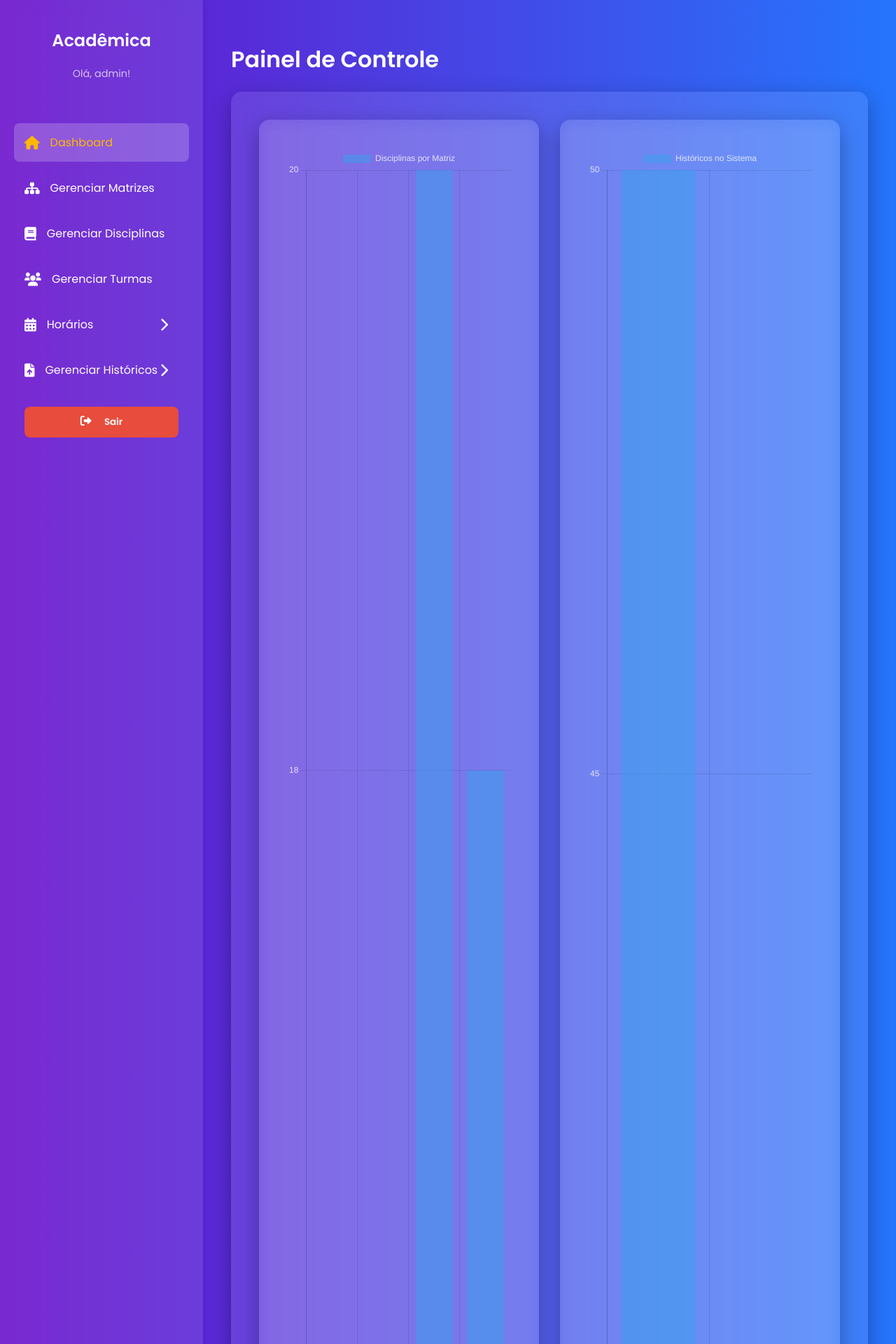
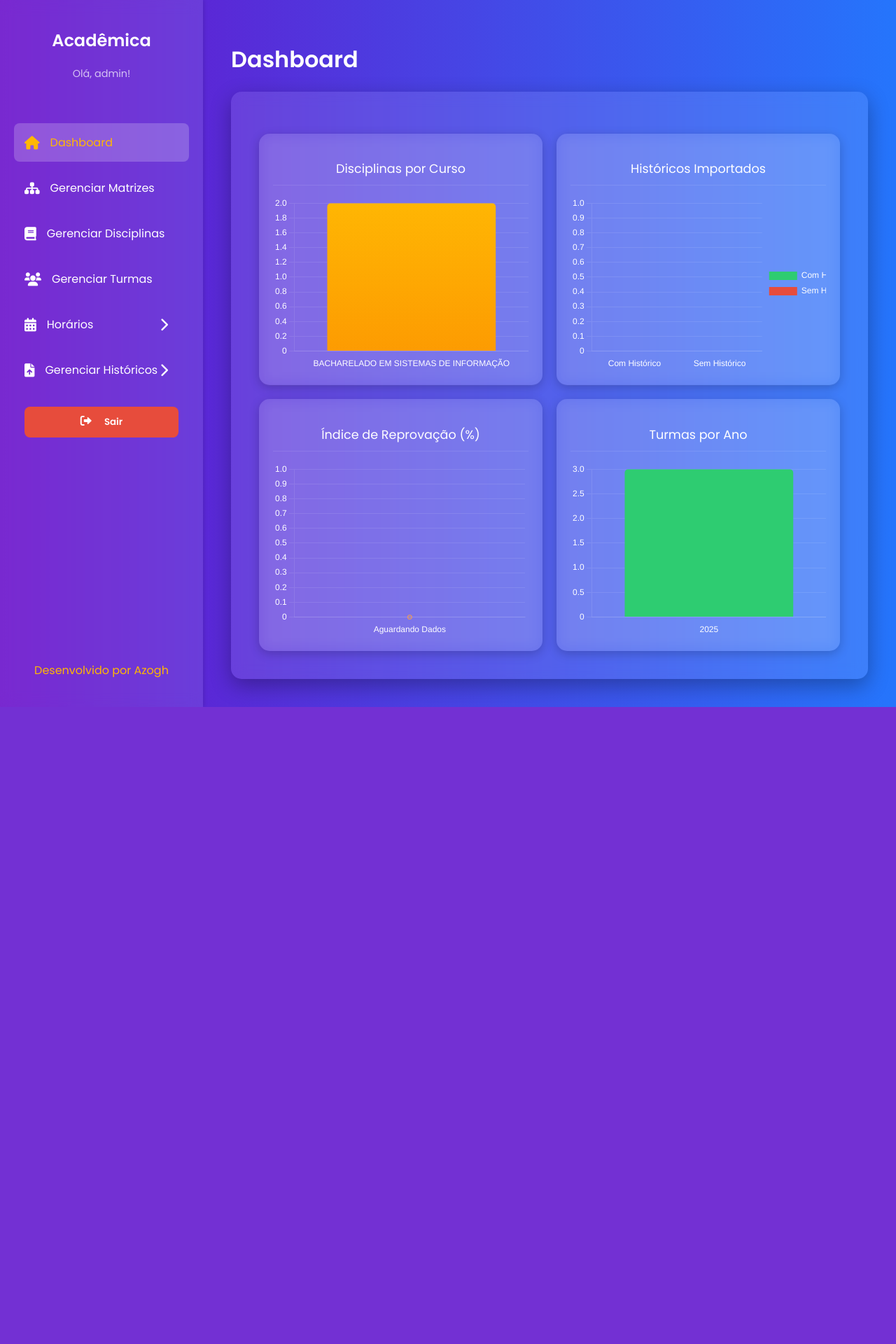
Before and after one commit to Azogh/academica-tcc, a Django app: page /painel/ in a window 1280 px wide. Shown: the top 1920 px of the page at 70% size. After the commit the page ends 1010 px from the top, so only its background shows below. Run offline with Django 5.2, Linux system fonts and the light colour scheme; a user stored in the database is signed in; data comes from the database, SQL or seed files in the repository; both versions use the stored data as it was after the commit.

Commit message:
Conecta dashboard a dados reais do banco e corrige bug de altura nos gráficos (Chart.js)

```diff
--- a/core/templates/core/painel.html
+++ b/core/templates/core/painel.html
@@ -1,76 +1,174 @@
 {% extends 'core/base.html' %}
 
 {% block title %}Painel de Controle{% endblock %}
-{% block page_title %}Painel de Controle{% endblock %}
+{% block page_title %}Dashboard{% endblock %}
 
 {% block content %}
-    <div style="display: grid; grid-template-columns: repeat(auto-fit, minmax(300px, 1fr)); gap: 30px;">
-        <div class="content-card">
+<style>
+    /* Grid de 2 colunas */
+    .dashboard-grid {
+        display: grid;
+        grid-template-columns: repeat(auto-fit, minmax(400px, 1fr));
+        gap: 20px;
+        margin-top: 20px;
+    }
+
+    .chart-card {
+        background-color: rgba(255, 255, 255, 0.1);
+        backdrop-filter: blur(10px);
+        border-radius: 15px;
+        padding: 20px;
+        box-shadow: 0 4px 15px rgba(0, 0, 0, 0.2);
+        display: flex;
+        flex-direction: column;
+    }
+
+    .chart-card h3 {
+        font-size: 1.1em;
+        margin-bottom: 15px;
+        color: #fff;
+        font-weight: 500;
+        text-align: center;
+        border-bottom: 1px solid rgba(255,255,255,0.1);
+        padding-bottom: 10px;
+    }
+
+    /* CORREÇÃO DO TAMANHO: Altura fixa para o gráfico não estourar */
+    .chart-container {
+        position: relative;
+        height: 250px;
+        width: 100%;
+    }
+</style>
+
+<div class="dashboard-grid">
+
+    <div class="chart-card">
+        <h3>Disciplinas por Curso</h3>
+        <div class="chart-container">
             <canvas id="disciplinasChart"></canvas>
-            <h3 style="text-align: center; margin-top: 15px;">Disciplinas por Matriz Curricular</h3>
         </div>
-        <div class="content-card">
+    </div>
+
+    <div class="chart-card">
+        <h3>Históricos Importados</h3>
+        <div class="chart-container">
             <canvas id="historicosChart"></canvas>
-            <h3 style="text-align: center; margin-top: 15px;">Históricos no Sistema</h3>
         </div>
-        <div class="content-card">
+    </div>
+
+    <div class="chart-card">
+        <h3>Índice de Reprovação (%)</h3>
+        <div class="chart-container">
             <canvas id="reprovacaoChart"></canvas>
-            <h3 style="text-align: center; margin-top: 15px;">Índice de Reprovação</h3>
         </div>
-        <div class="content-card">
+    </div>
+
+    <div class="chart-card">
+        <h3>Turmas por Ano</h3>
+        <div class="chart-container">
             <canvas id="rematriculasChart"></canvas>
-            <h3 style="text-align: center; margin-top: 15px;">Status de Rematrículas</h3>
+        </div>
     </div>
 </div>
 
 <script src="https://cdn.jsdelivr.net/npm/chart.js"></script>
 <script>
     document.addEventListener('DOMContentLoaded', function() {
-            // Requisição para buscar os dados dos gráficos
+        // Configuração Global (Texto Branco)
+        Chart.defaults.color = '#fff';
+        Chart.defaults.borderColor = 'rgba(255, 255, 255, 0.1)';
+
+        function createGradient(ctx, colorStart, colorEnd) {
+            const gradient = ctx.createLinearGradient(0, 0, 0, 400);
+            gradient.addColorStop(0, colorStart);
+            gradient.addColorStop(1, colorEnd);
+            return gradient;
+        }
+
         fetch('/chart-data/')
             .then(response => response.json())
             .then(data => {
-                    const chartOptions = {
+
+                const commonOptions = {
                     responsive: true,
-                        maintainAspectRatio: false,
+                    maintainAspectRatio: false, // Funciona graças ao .chart-container com height fixa
+                    plugins: { legend: { display: false } },
                     scales: {
-                            y: {
-                                beginAtZero: true,
-                                ticks: { color: 'rgba(255, 255, 255, 0.8)' }
-                            },
-                            x: {
-                                ticks: { color: 'rgba(255, 255, 255, 0.8)' }
-                            }
-                        },
-                        plugins: {
-                            legend: {
-                                labels: { color: 'rgba(255, 255, 255, 0.8)' }
-                            }
+                        y: { beginAtZero: true, grid: { color: 'rgba(255, 255, 255, 0.1)' } },
+                        x: { grid: { display: false } }
                     }
                 };
 
-                    new Chart(document.getElementById('disciplinasChart'), {
+                // 1. Disciplinas
+                const ctx1 = document.getElementById('disciplinasChart').getContext('2d');
+                new Chart(ctx1, {
                     type: 'bar',
-                        data: data.disciplinas,
-                        options: chartOptions
+                    data: {
+                        labels: data.disciplinas.labels,
+                        datasets: [{
+                            label: 'Qtd',
+                            data: data.disciplinas.datasets[0].data,
+                            backgroundColor: createGradient(ctx1, '#ffb703', '#fb8500'),
+                            borderRadius: 5
+                        }]
+                    },
+                    options: commonOptions
                 });
-                    new Chart(document.getElementById('historicosChart'), {
+
+                // 2. Históricos (Rosquinha)
+                const ctx2 = document.getElementById('historicosChart').getContext('2d');
+                new Chart(ctx2, {
+                    type: 'doughnut',
+                    data: {
+                        labels: data.historicos.labels,
+                        datasets: [{
+                            data: data.historicos.datasets[0].data,
+                            backgroundColor: ['#2ecc71', '#e74c3c'],
+                            borderWidth: 0
+                        }]
+                    },
+                    options: {
+                        ...commonOptions,
+                        plugins: { legend: { position: 'right' } }
+                    }
+                });
+
+                // 3. Reprovação (Linha)
+                const ctx3 = document.getElementById('reprovacaoChart').getContext('2d');
+                new Chart(ctx3, {
+                    type: 'line',
+                    data: {
+                        labels: data.reprovacao.labels,
+                        datasets: [{
+                            label: '% Reprovação',
+                            data: data.reprovacao.datasets[0].data,
+                            borderColor: '#ff9f43',
+                            backgroundColor: 'rgba(255, 159, 67, 0.2)',
+                            fill: true,
+                            tension: 0.4
+                        }]
+                    },
+                    options: commonOptions
+                });
+
+                // 4. Turmas
+                const ctx4 = document.getElementById('rematriculasChart').getContext('2d');
+                new Chart(ctx4, {
                     type: 'bar',
-                        data: data.historicos,
-                        options: chartOptions
-                    });
-                    new Chart(document.getElementById('reprovacaoChart'), {
-                        type: 'bar',
-                        data: data.reprovacao,
-                        options: chartOptions
-                    });
-                    new Chart(document.getElementById('rematriculasChart'), {
-                        type: 'bar',
-                        data: data.rematriculas,
-                        options: chartOptions
+                    data: {
+                        labels: data.rematriculas.labels,
+                        datasets: [{
+                            label: 'Turmas',
+                            data: data.rematriculas.datasets[0].data,
+                            backgroundColor: '#2ecc71',
+                            borderRadius: 5
+                        }]
+                    },
+                    options: commonOptions
                 });
             })
-                .catch(error => console.error('Erro ao buscar dados dos gráficos:', error));
+            .catch(error => console.error('Erro ao buscar dados:', error));
     });
 </script>
 {% endblock %}
--- a/core/views.py
+++ b/core/views.py
@@ -330,25 +330,63 @@
         'cursos': cursos,
         'anos': anos_turma
     })
-
 @login_required
 def chart_data_view(request):
+    """
+    Retorna dados REAIS do banco de dados para os gráficos.
+    """
+
+    # ---------------------------------------------------------
+    # 1. GRÁFICO DE DISCIPLINAS (Real)
+    # Busca todas as matrizes e conta quantas disciplinas cada uma tem
+    # ---------------------------------------------------------
+    matrizes_data = MatrizCurricular.objects.annotate(total_disciplinas=Count('disciplinas')).order_by('curso')
+
+    # Cria as listas para o Chart.js
+    disc_labels = [m.curso for m in matrizes_data] # Ex: ['Sistemas de Informação', 'Direito']
+    disc_values = [m.total_disciplinas for m in matrizes_data] # Ex: [45, 50]
+
+    # Tratamento caso não tenha nada cadastrado ainda
+    if not disc_labels:
+        disc_labels = ['Sem Matrizes']
+        disc_values = [0]
+
     disciplinas_data = {
-        'labels': ['Matemática', 'Física', 'Sistemas da Informação', 'Gastronomia'],
-        'datasets': [{'label': 'Disciplinas por Matriz', 'data': [15, 12, 20, 18]}]
+        'labels': disc_labels,
+        'datasets': [{'label': 'Qtd. Disciplinas', 'data': disc_values}]
     }
+
+    # ---------------------------------------------------------
+    # 2. GRÁFICO DE TURMAS (Real - Substituindo "Rematrículas" por enquanto)
+    # Mostra quantas turmas foram abertas por ano
+    # ---------------------------------------------------------
+    turmas_data = Turma.objects.values('ano_ingresso').annotate(total=Count('id')).order_by('ano_ingresso')
+
+    turma_labels = [str(t['ano_ingresso']) for t in turmas_data]
+    turma_values = [t['total'] for t in turmas_data]
+
+    rematriculas_data = {
+        'labels': turma_labels if turma_labels else ['Sem Turmas'],
+        'datasets': [{'label': 'Turmas por Ano', 'data': turma_values if turma_values else [0]}]
+    }
+
+    # ---------------------------------------------------------
+    # 3. OUTROS GRÁFICOS (Placeholders Limpos)
+    # Como os modelos de Histórico e Análise estão em outros apps (upload/analytics),
+    # vamos deixá-los zerados para não mentir para o usuário.
+    # Futuramente, você importará: from upload.models import Historico
+    # ---------------------------------------------------------
+
     historicos_data = {
-        'labels': ['Alunos com Histórico', 'Alunos sem Histórico'],
-        'datasets': [{'label': 'Históricos no Sistema', 'data': [50, 10]}]
+        'labels': ['Com Histórico', 'Sem Histórico'],
+        'datasets': [{'label': 'Total', 'data': [0, 0]}] # Zerado por enquanto
     }
+
     reprovacao_data = {
-        'labels': ['Lab. BD', 'Estrutura de Dados', 'Redes de Comp.'],
-        'datasets': [{'label': 'Reprovação (%)', 'data': [25, 45, 15]}]
+        'labels': ['Aguardando Dados'],
+        'datasets': [{'label': 'Índice (%)', 'data': [0]}] # Zerado por enquanto
     }
-    rematriculas_data = {
-        'labels': ['Aprovadas', 'Pendentes', 'Canceladas'],
-        'datasets': [{'label': 'Status de Rematrículas', 'data': [35, 15, 5]}]
-    }
+
     return JsonResponse({
         'disciplinas': disciplinas_data,
         'historicos': historicos_data,
```
Also changed, not shown: db.sqlite3. Lines whose indentation alone changed are shown as unchanged.
